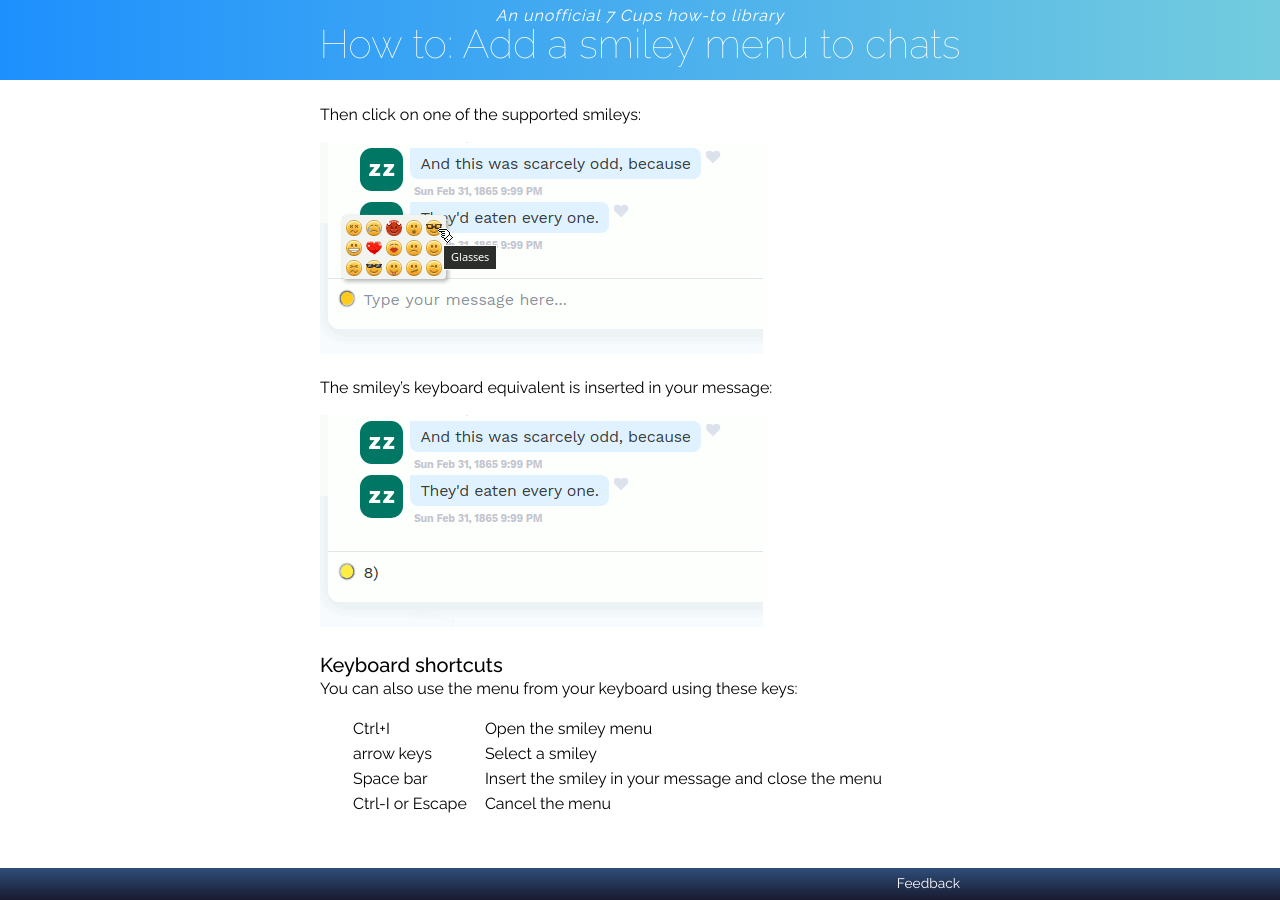
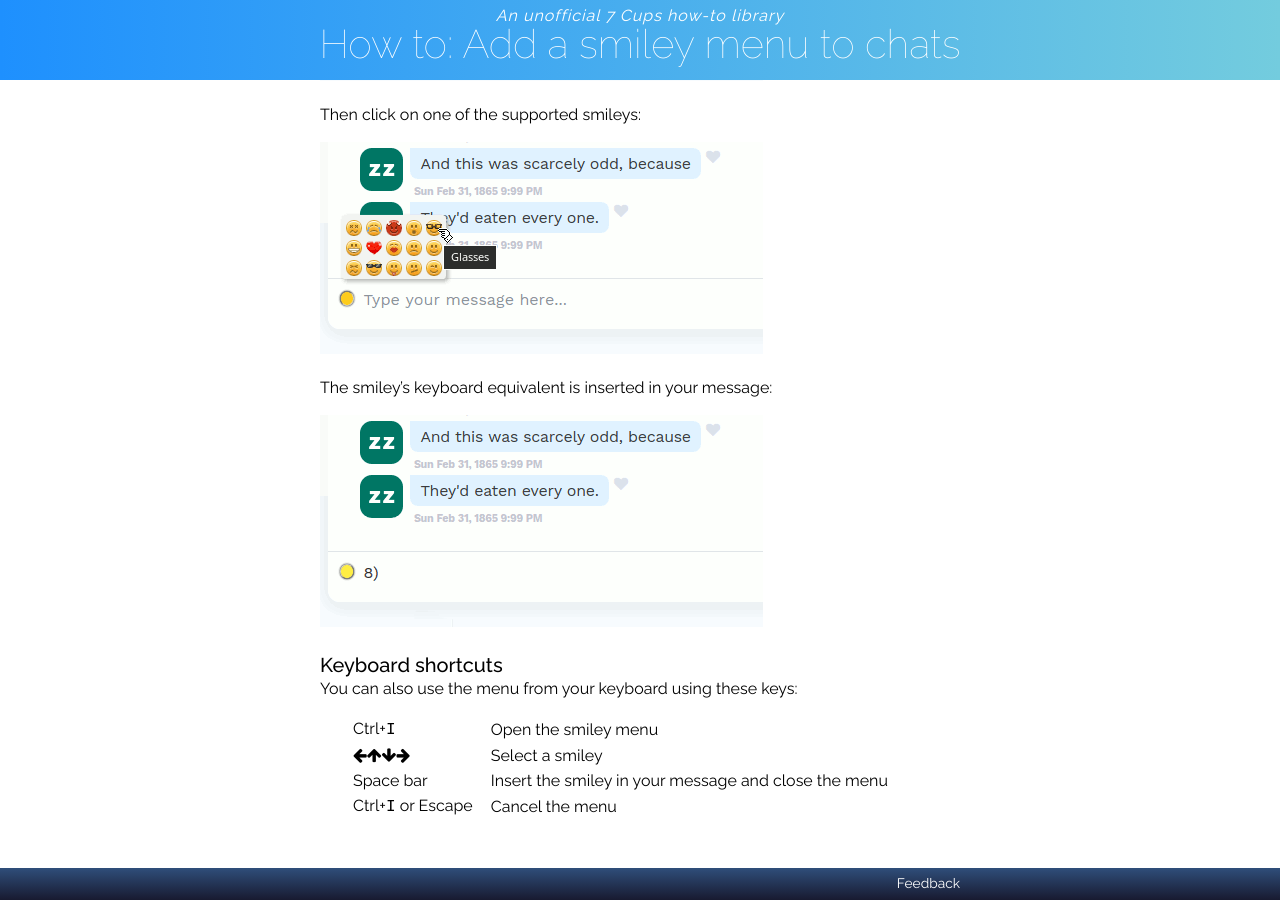
Before and after one commit to RarelyCharlie/rarelycharlie.github.io, a Jekyll site: the page built from _draft/smileymenu.md, in a window 1280 px wide and 900 px high, scrolled down 1018 px. Built offline with Jekyll 4.4.1, drawn with Linux system fonts in a browser that asks for light colours.

Commit message:
try arrows

```diff
--- a/_draft/smileymenu.md
+++ b/_draft/smileymenu.md
@@ -51,7 +51,7 @@ The smiley's keyboard equivalent is inserted in your message:
 
 You can also use the menu from your keyboard using these keys:
 
-|Ctrl+I|Open the smiley menu|
-|arrow keys|Select a smiley|
+|Ctrl+`I`|Open the smiley menu|
+|<i class="fa fa-arrow-left"></i><i class="fa fa-arrow-up"></i><i class="fa fa-arrow-down"></i><i class="fa fa-arrow-right"></i>|Select a smiley|
 |Space bar|Insert the smiley in your message and close the menu|
-|Ctrl-I or Escape|Cancel the menu|
+|Ctrl+`I` or Escape|Cancel the menu|
```
